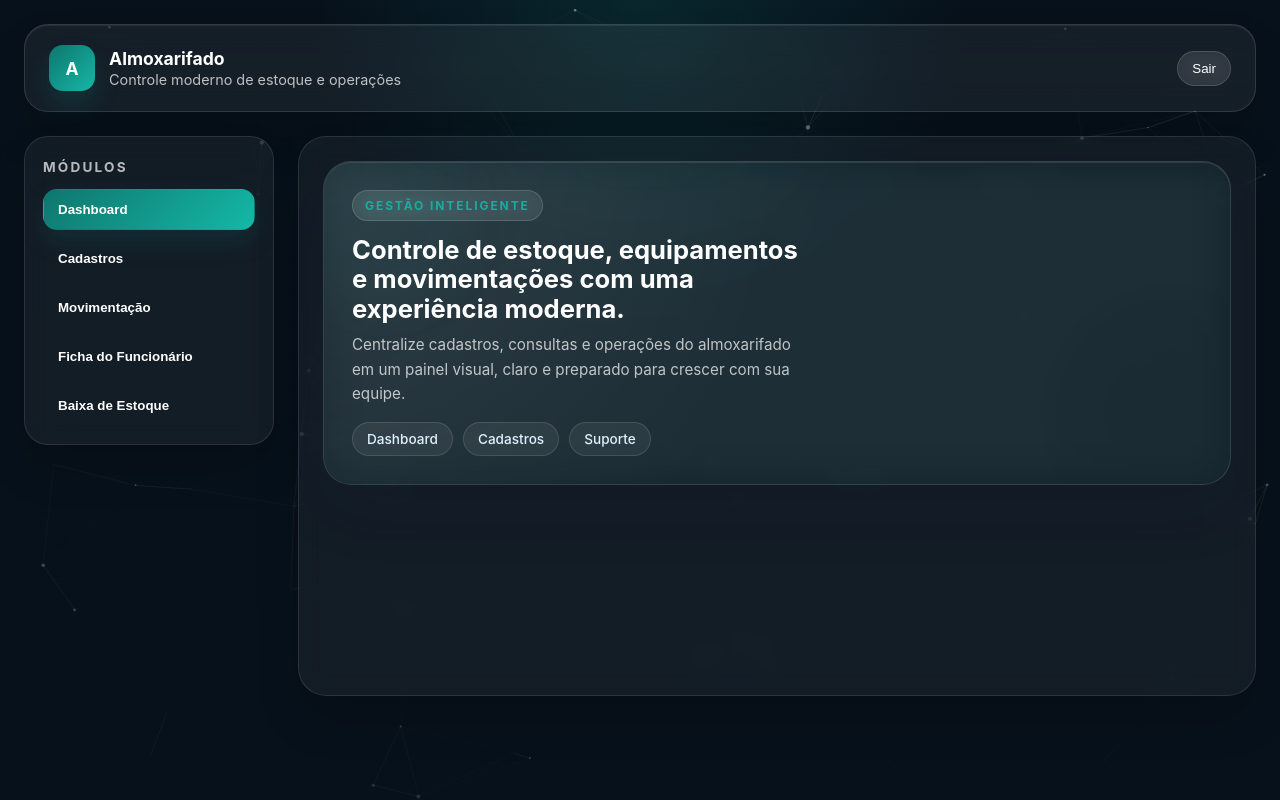
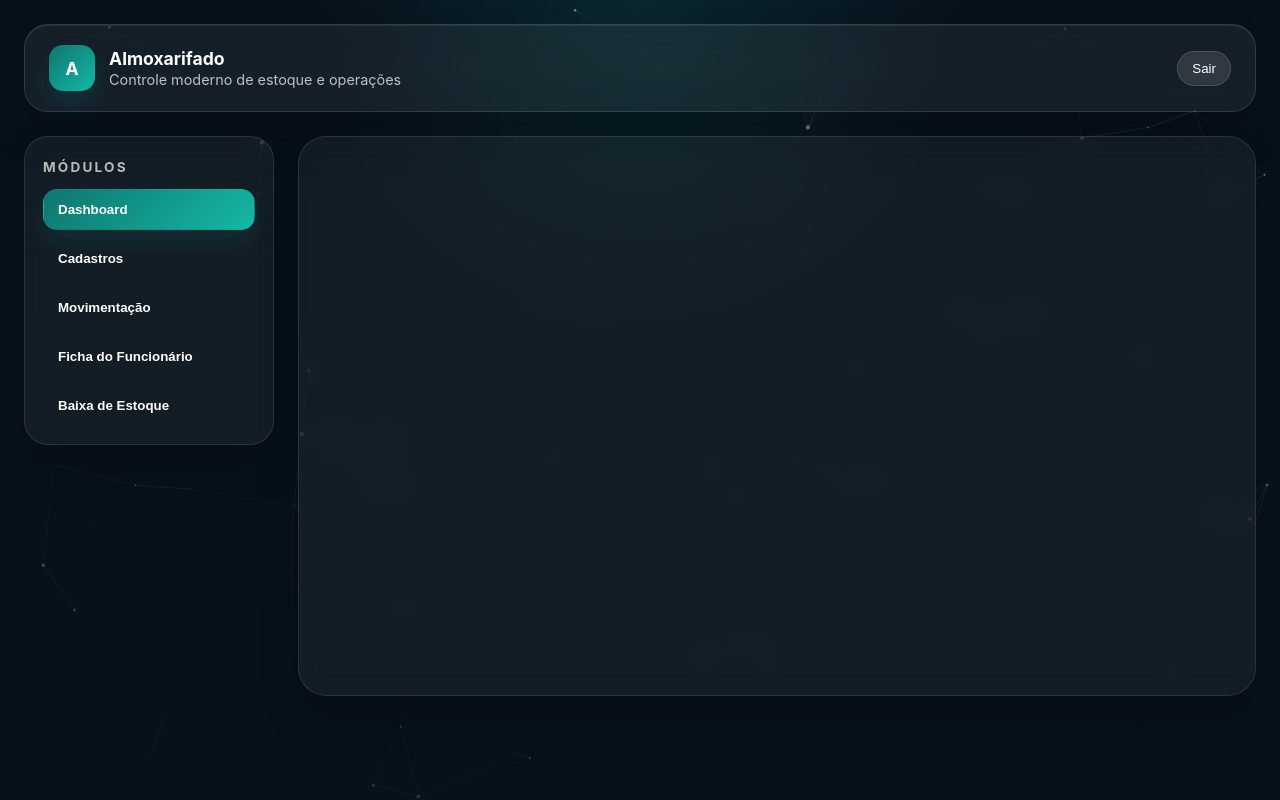
Before and after one commit to mikaelltecnologia/almoxarifado, a website: page public/index.html in a window 1280 px wide. Drawn offline with nearby package versions, Linux system fonts and the light colour scheme; no server answers.

Commit message:
Remover hero-surface; deixar apenas o conteúdo das abas (dashboard)

```diff
--- a/public/index.html
+++ b/public/index.html
@@ -36,21 +36,6 @@
       </aside>
 
       <main class="content-panel">
-        <section class="hero-surface" aria-label="Destaque do sistema">
-          <div class="hero-glow hero-glow-left"></div>
-          <div class="hero-glow hero-glow-right"></div>
-          <div class="hero-copy">
-            <span class="hero-eyebrow">Gestão inteligente</span>
-            <h2>Controle de estoque, equipamentos e movimentações com uma experiência moderna.</h2>
-            <p>Centralize cadastros, consultas e operações do almoxarifado em um painel visual, claro e preparado para crescer com sua equipe.</p>
-            <div class="hero-highlights">
-              <span class="hero-chip">Dashboard</span>
-              <span class="hero-chip">Cadastros</span>
-              <span class="hero-chip">Suporte</span>
-            </div>
-          </div>
-        </section>
-
         <div id="dashboard" class="tab-content active"></div>
         <div id="cadastros" class="tab-content"></div>
         <div id="movimentacao" class="tab-content"></div>
```
